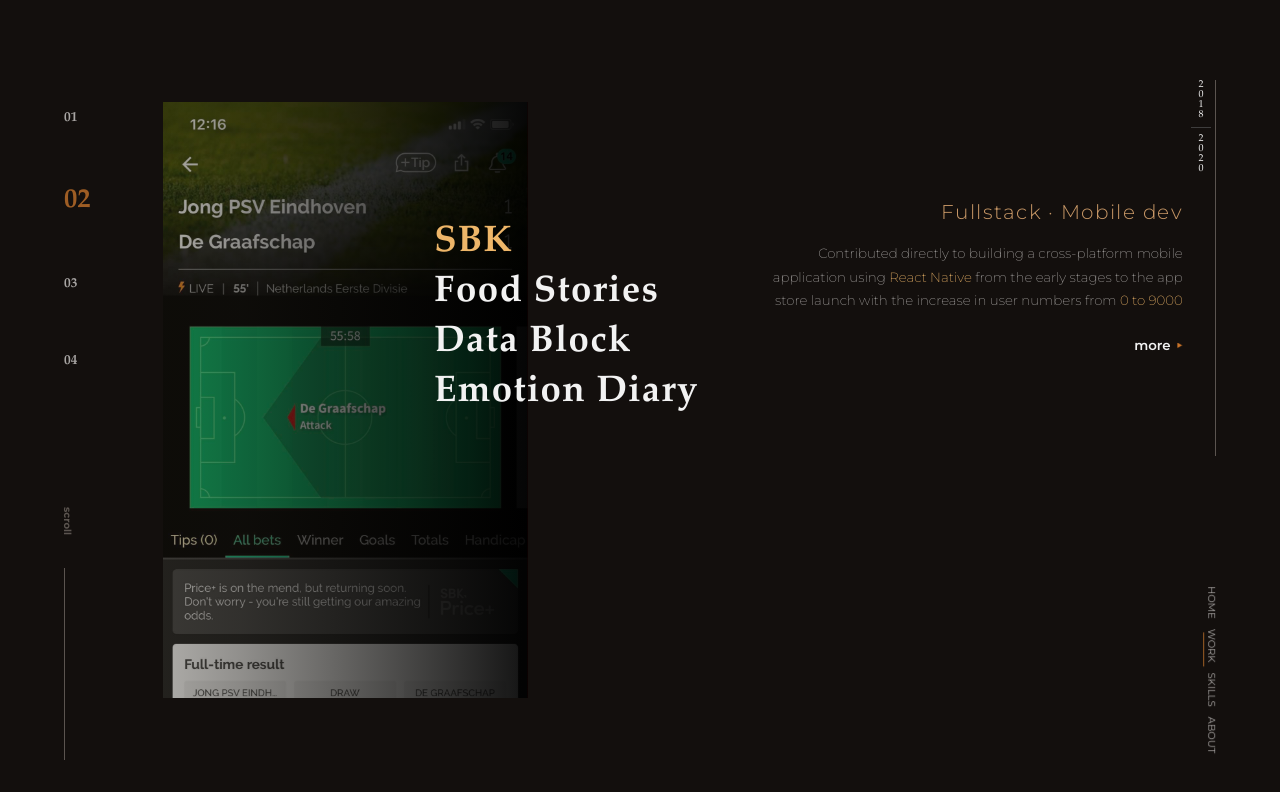
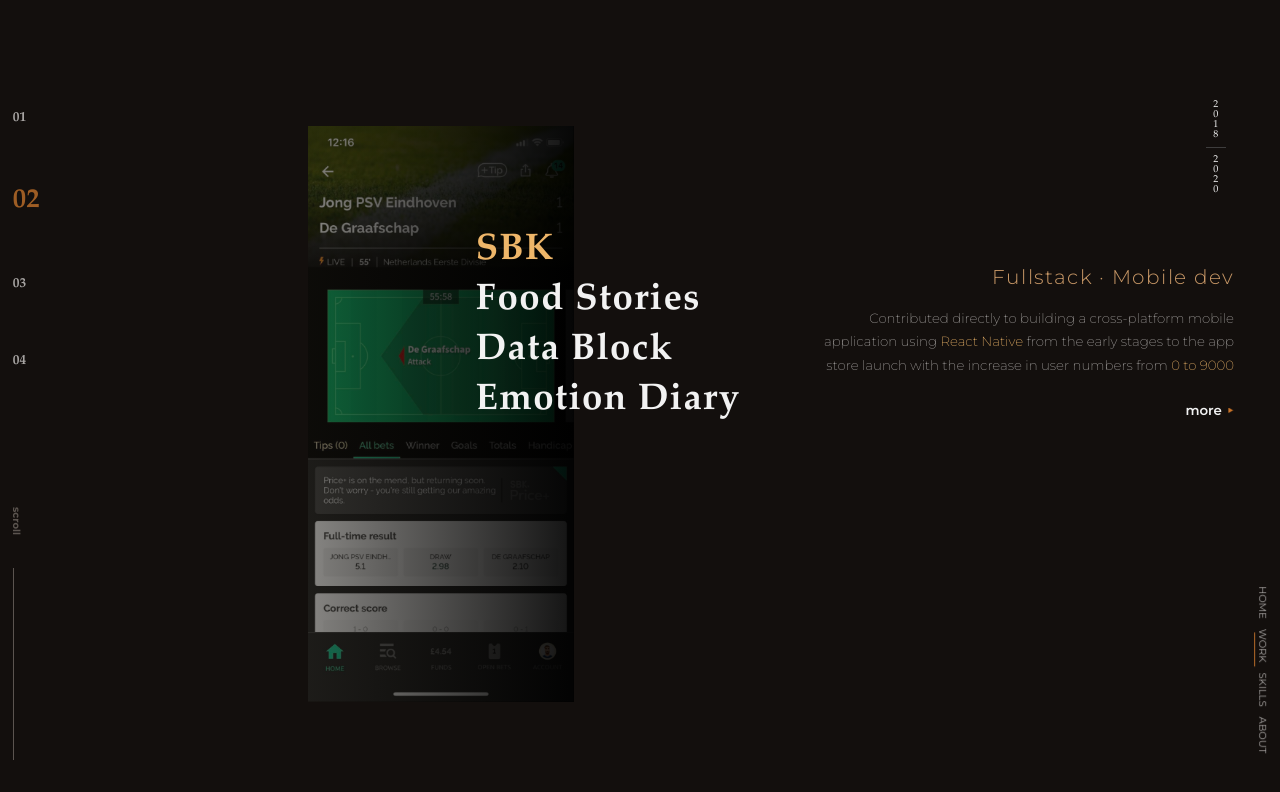
Before and after one commit to locphan2207/personal-web, a React (Create React App) app: page / in a window 1280 px wide. Both pictures are taken after a click on the element "WORK". Shown: the top 792 px of the page. Built offline with nearby package versions, Linux system fonts and the light colour scheme.

Commit message:
VERY STABLE PAGE 2

```diff
--- a/src/components/App.css
+++ b/src/components/App.css
@@ -1,11 +1,13 @@
 .App {
   width: 100vw;
   height: 100vh;
-  /* height: min(calc(100vw / 1920 * 1080), 100vh); */
   max-width: 1640px;
   display: flex;
   flex-direction: column;
   align-items: center;
+  position: relative;
+  margin: 0 1%;
+  overflow: hidden;
 }
 
 .right-vertical-bar {
@@ -13,7 +15,7 @@
   height: 47%;
   background-color: #5b544f;
   position: absolute;
-  right: 5%;
+  right: 0;
   top: 10%;
 }
 
@@ -22,7 +24,7 @@
   height: 24%;
   background-color: #5b544f;
   position: absolute;
-  left: 5%;
+  left: 0;
   bottom: 5%;
 }
 
@@ -43,22 +45,22 @@
 }
 
 .hidden-below {
-  transform: translateY(100%) !important;
+  transform: translateY(200%) !important;
   opacity: 0 !important;
 }
 
 .hidden-above {
-  transform: translateY(-100%) !important;
+  transform: translateY(-200%) !important;
   opacity: 0 !important;
 }
 
 .hidden-left {
-  transform: translateX(-100%) !important;
+  transform: translateX(-200%) !important;
   opacity: 0 !important;
 }
 
 .hidden-right {
-  transform: translateX(100%) !important;
+  transform: translateX(200%) !important;
   opacity: 0 !important;
 }
 
--- a/src/components/NavBar.css
+++ b/src/components/NavBar.css
@@ -2,7 +2,7 @@
 .nav-bar {
   position: absolute;
   bottom: 5%;
-  right: 5%;
+  right: 0;
   display: flex;
   z-index: 10;
   flex-direction: column;
@@ -17,7 +17,6 @@
 .nav-bar h5 {
   color: #a8a5a3;
   font-size: 15rem;
-  /* letter-spacing: 2rem; */
   margin-left: 15rem;
   font-weight: 400;
   cursor: pointer;
--- a/src/components/PageIndicator.css
+++ b/src/components/PageIndicator.css
@@ -5,7 +5,7 @@
   justify-content: space-around;
   position: absolute;
   top: 10%;
-  left: 5%;
+  left: 0;
   height: 40%;
 }
 
--- a/src/components/PageTwo.css
+++ b/src/components/PageTwo.css
@@ -2,29 +2,16 @@
 .page-two {
   display: flex;
   justify-content: flex-end;
-  padding: 8% 5%;
+  padding: 8% 0;
   width: 100%;
-  height: 100%;
-}
-
-.desc-body {
-  width: 37%;
-  min-width: 37%;
-  max-width: 37%;
-  height: 100%;
-  margin-left: 5%;
-  margin-right: 50rem;
-  display: flex;
-  flex-direction: column;
-  align-items: flex-end;
 }
 
 .project-titles {
   display: flex;
   flex-direction: column;
   align-items: flex-start;
+  margin-top: 10%;
   position: relative;
-  margin-top: 10%;
 }
 
 .project-title {
@@ -35,20 +22,20 @@
   font-weight: 400;
   letter-spacing: 2rem;
   line-height: 75rem;
-  transition: 0.2s all ease-out;
+  transition: 0.2s color ease-out, 0.4s transform ease-out,
+    0.4s opacity ease-out;
   z-index: 3;
 }
 
 .project-img {
-  margin-right: -140rem;
+  position: absolute;
+  top: -50%;
+  right: 250rem;
   overflow: hidden;
-  position: relative;
-  background-color: red;
-  height: auto;
 }
 
 .project-img img {
-  height: auto;
+  height: calc(0.45 * min(100vw, 1640px));
 }
 
 .project-img .gradient {
@@ -60,10 +47,23 @@
   height: 100%;
 }
 
+.desc-body {
+  width: 37%;
+  min-width: 37%;
+  max-width: 37%;
+  height: 100%;
+  margin-left: 5%;
+  display: flex;
+  flex-direction: column;
+  align-items: flex-end;
+  position: relative;
+}
+
 .project-tags {
   display: flex;
   justify-content: flex-start;
-  margin-top: 150rem;
+  margin-top: 250rem;
+  margin-right: 50rem;
 }
 
 .project-tag-char {
@@ -73,6 +73,10 @@
   font-weight: 300;
   animation: stagger 0.3s ease-in-out both;
   white-space: pre;
+}
+
+.project-description {
+  margin-right: 50rem;
 }
 
 .project-description > p {
@@ -91,8 +95,8 @@
 
 .project-year-container {
   position: absolute;
-  top: 10%;
-  right: calc(5% + 15rem);
+  top: 0;
+  right: 10%;
   display: flex;
   flex-direction: column;
   align-items: flex-start;
@@ -129,6 +133,7 @@
 
 .more-container {
   margin-top: 40rem;
+  margin-right: 50rem;
   display: flex;
   align-items: flex-end;
   cursor: pointer;
--- a/src/components/PageTwo.js
+++ b/src/components/PageTwo.js
@@ -1,4 +1,4 @@
-import React, { useState, useEffect, useRef } from "react"
+import React, { useState, useEffect } from "react"
 import "./PageTwo.css"
 import { useOnCloseWatcher } from "helpers/animationHelpers"
 import { ReactComponent as Triangle } from "assets/triangle.svg"
@@ -8,63 +8,48 @@
 import emotion from "assets/emotion.png"
 
 // Animation timeout delay (in millisecond)
-const PANE_OPEN_DURATION = 500 // NOTE: PANE BECOME BUBBLE MOVE DURATION
-const TITLE_SHOW_DELAY = PANE_OPEN_DURATION / 3
-const TITLE_SHOW_DURATION = PANE_OPEN_DURATION / 2
-const LEFT_PANE_SHOW_DELAY = PANE_OPEN_DURATION / 3
-
+const TITLE_SHOW_DURATION = 800
 // Animation CSS delay (in second)
-const TITLE_LEFT_PANE_DELAY = 0.3
+const TAG_CHAR_DELAY = 0.3
 
 function PageTwo({ isClosing, setClosingPage }) {
   const [selectedProjectIdx, setSelectedProjectIdx] = useState(0)
   const [isDescriptionVisible, setIsDescriptionVisible] = useState(false)
 
-  const animateDescription = () => {
-    setIsDescriptionVisible(true)
-  }
-
   const onProjectSelect = index => {
     if (index !== selectedProjectIdx) {
       setSelectedProjectIdx(index)
       setIsDescriptionVisible(false)
-      setTimeout(animateDescription, LEFT_PANE_SHOW_DELAY)
+      setTimeout(() => setIsDescriptionVisible(true), 100)
     }
   }
 
   const onOpen = () => {
-    // Animate project titles
-    // Starts 0.5s after pane animation
-    // Start from the bottom up
+    // Animate project titles, start from the bottom up
     const projects = document.getElementsByClassName("project-title")
     for (let i = projects.length - 1; i >= 0; i--) {
       const project = projects[i]
       setTimeout(() => {
-        const currClassName = project.getAttribute("class")
-        project.setAttribute("class", currClassName.replace("hidden-below", ""))
-      }, TITLE_SHOW_DELAY + (TITLE_SHOW_DURATION / projects.length) * (projects.length - i))
+        project.setAttribute("class", "project-title")
+      }, (TITLE_SHOW_DURATION / projects.length) * (projects.length - i))
     }
 
-    setTimeout(animateDescription, LEFT_PANE_SHOW_DELAY)
+    setIsDescriptionVisible(true)
   }
 
   const onClose = () => {
-    // Animate project titles
-    // Start from the top down
+    // Animate project titles, start from the top down
     const projects = document.getElementsByClassName("project-title")
     for (let i = 0; i < PROJECTS.length; i++) {
       const project = projects[i]
       setTimeout(() => {
         const currClassName = project.getAttribute("class")
         project.setAttribute("class", currClassName + " hidden-below")
-      }, TITLE_SHOW_DELAY + (TITLE_SHOW_DURATION / projects.length) * i)
+      }, (TITLE_SHOW_DURATION / projects.length) * i)
     }
 
     return new Promise(resolve => {
-      setTimeout(
-        () => resolve("done"),
-        TITLE_SHOW_DURATION + PANE_OPEN_DURATION
-      )
+      setTimeout(() => resolve("done"), TITLE_SHOW_DURATION)
     })
   }
   useOnCloseWatcher(isClosing, setClosingPage, onClose)
@@ -75,11 +60,11 @@
 
   return (
     <div className={"page-two"}>
-      <div className="project-img">
-        <img src={PROJECTS[selectedProjectIdx].img} alt={"project"} />
-        <div className="gradient" />
-      </div>
       <div className={"project-titles"}>
+        <div className="project-img">
+          <img src={PROJECTS[selectedProjectIdx].img} alt={"project"} />
+          <div className="gradient" />
+        </div>
         {PROJECTS.map((project, idx) => (
           <p
             key={project.name}
@@ -119,7 +104,7 @@
                     key={idx}
                     className={"project-tag-char"}
                     style={{
-                      animationDelay: `${TITLE_LEFT_PANE_DELAY + idx * 0.03}s`,
+                      animationDelay: `${TAG_CHAR_DELAY + idx * 0.03}s`,
                     }}
                   >
                     {char}
--- a/src/index.css
+++ b/src/index.css
@@ -164,4 +164,6 @@
 #root {
   height: 100%;
   background-color: #130f0d;
+  display: flex;
+  justify-content: center;
 }
```
